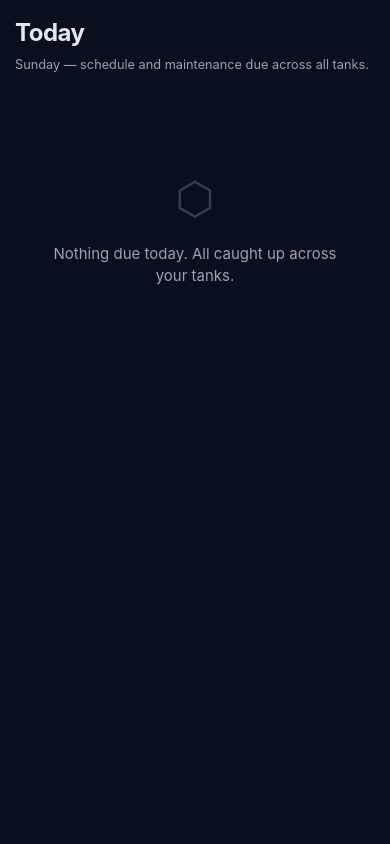
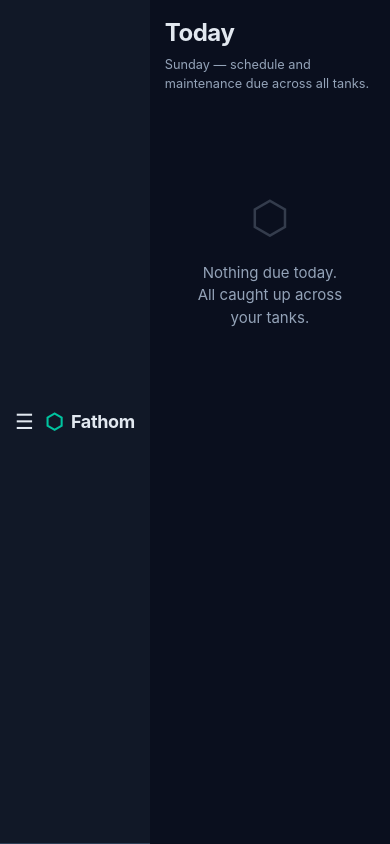
Before and after one commit to the-mace/aquarium-tracker, a FastAPI app: page /today in a window 390 px wide. Run offline with FastAPI, Linux system fonts and the light colour scheme; data that the repository does not hold is empty; parts of the project's set-up code (start-up, migrations or seed data) failed here and were passed over.

Commit message:
Add mobile nav drawer and default base URL to Today
Mobile web had no way to navigate since the sidebar was simply hidden
below 768px with no replacement. Added a hamburger button/top bar that
opens the sidebar as a slide-in drawer with a tap-to-close overlay.
Also changed the root redirect from /tanks to /today.

Co-Authored-By: Claude Sonnet 5 <noreply@anthropic.com>
Claude-Session: https://claude.ai/code/session_0148J9wFPqqaKUN2J4DQZozE

```diff
--- a/fathom/main.py
+++ b/fathom/main.py
@@ -87,4 +87,4 @@ async def startup():
 @app.get("/")
 async def root():
     from fastapi.responses import RedirectResponse
-    return RedirectResponse(url="/tanks")
+    return RedirectResponse(url="/today")
--- a/fathom/static/css/style.css
+++ b/fathom/static/css/style.css
@@ -48,7 +48,7 @@ p { margin-bottom: .5rem; }
   overflow-y: auto;
 }
 
-.sidebar-header { padding: 1.25rem 1rem 1rem; }
+.sidebar-header { padding: 1.25rem 1rem 1rem; display: flex; align-items: center; justify-content: space-between; }
 .brand {
   display: flex;
   align-items: center;
@@ -60,6 +60,11 @@ p { margin-bottom: .5rem; }
 }
 .brand-icon { font-size: 1.4rem; color: var(--primary); }
 .brand-name { letter-spacing: -.02em; }
+
+/* ── Mobile top bar / drawer controls ──────────────────────────────────── */
+.mobile-topbar { display: none; }
+.sidebar-close-btn { display: none; }
+.sidebar-overlay { display: none; }
 
 .sidebar-body { padding: .5rem 0 1.5rem; flex: 1; }
 .sidebar-section { padding: .75rem 0; }
@@ -996,7 +1001,60 @@ p { margin-bottom: .5rem; }
 /* ── Responsive ─────────────────────────────────────────────────────────── */
 @media (max-width: 768px) {
   :root { --sidebar-w: 0; }
-  .sidebar { display: none; }
+
+  .mobile-topbar {
+    display: flex;
+    align-items: center;
+    gap: .75rem;
+    position: sticky;
+    top: 0;
+    z-index: 100;
+    background: var(--surface);
+    border-bottom: 1px solid var(--border);
+    padding: .75rem 1rem;
+  }
+  .hamburger-btn {
+    background: none;
+    border: none;
+    color: var(--text);
+    font-size: 1.4rem;
+    line-height: 1;
+    padding: 0;
+    cursor: pointer;
+  }
+
+  .sidebar {
+    display: flex;
+    position: fixed;
+    top: 0;
+    left: 0;
+    width: 260px;
+    max-width: 80vw;
+    height: 100vh;
+    transform: translateX(-100%);
+    transition: transform .2s ease;
+    z-index: 300;
+  }
+  .sidebar.open { transform: translateX(0); }
+  .sidebar-close-btn {
+    display: block;
+    background: none;
+    border: none;
+    color: var(--muted);
+    font-size: 1.1rem;
+    line-height: 1;
+    padding: .25rem;
+    cursor: pointer;
+  }
+
+  .sidebar-overlay.open {
+    display: block;
+    position: fixed;
+    inset: 0;
+    background: rgba(0,0,0,.5);
+    z-index: 250;
+  }
+
   .main { padding: 1rem; }
   .charts-row, .two-col-row { grid-template-columns: 1fr; }
 }
--- a/fathom/static/js/app.js
+++ b/fathom/static/js/app.js
@@ -2,6 +2,16 @@
 function goToTank(event, tankId) {
   if (event.target.closest('a, input, label, button, form')) return;
   window.location.href = `/tanks/${tankId}`;
+}
+
+/* ── Mobile nav drawer ─────────────────────────────────────────────────── */
+function openSidebar() {
+  document.querySelector('.sidebar')?.classList.add('open');
+  document.querySelector('.sidebar-overlay')?.classList.add('open');
+}
+function closeSidebar() {
+  document.querySelector('.sidebar')?.classList.remove('open');
+  document.querySelector('.sidebar-overlay')?.classList.remove('open');
 }
 
 /* ── Modals ────────────────────────────────────────────────────────────── */
--- a/fathom/templates/base.html
+++ b/fathom/templates/base.html
@@ -8,12 +8,22 @@
   <script src="https://cdn.jsdelivr.net/npm/chart.js@4.4.0/dist/chart.umd.min.js"></script>
 </head>
 <body>
-  <nav class="sidebar">
+  <div class="mobile-topbar">
+    <button type="button" class="hamburger-btn" onclick="openSidebar()" aria-label="Open menu">☰</button>
+    <a href="/tanks" class="brand">
+      <span class="brand-icon">⬡</span>
+      <span class="brand-name">Fathom</span>
+    </a>
+  </div>
+  <div class="sidebar-overlay" onclick="closeSidebar()"></div>
+
+  <nav class="sidebar" onclick="if (event.target.closest('a')) closeSidebar()">
     <div class="sidebar-header">
       <a href="/tanks" class="brand">
         <span class="brand-icon">⬡</span>
         <span class="brand-name">Fathom</span>
       </a>
+      <button type="button" class="sidebar-close-btn" onclick="closeSidebar()" aria-label="Close menu">✕</button>
     </div>
     <div class="sidebar-body">
       <div class="sidebar-section">
```
